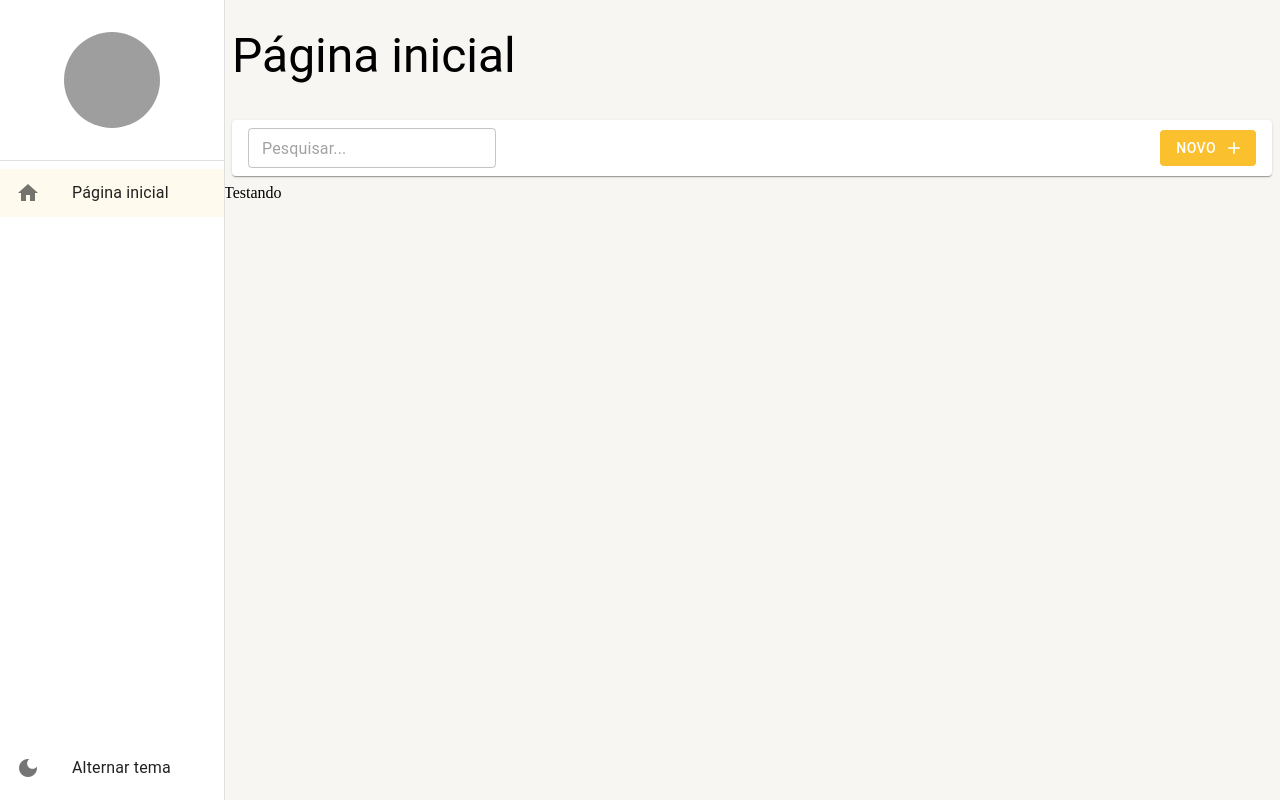
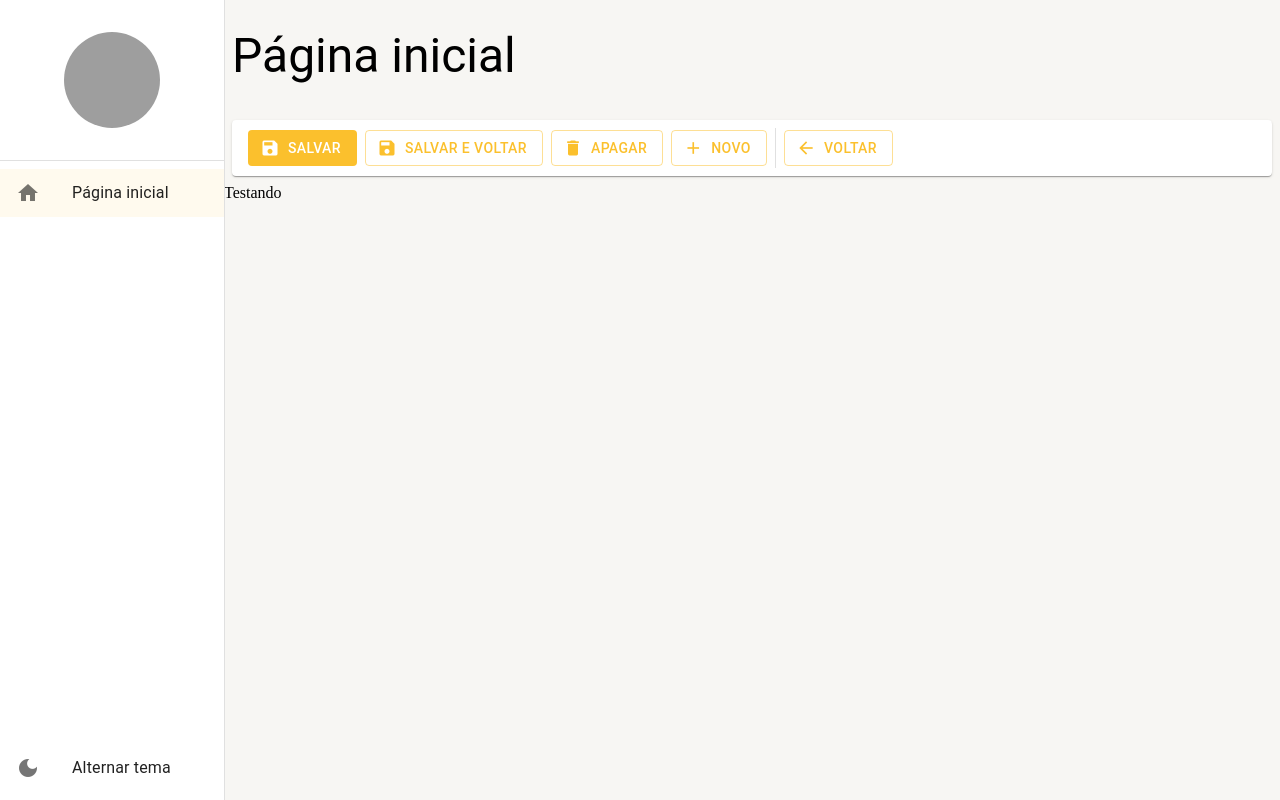
Before and after one commit to alaninfo23/crud-city-and-people, a React (Create React App) app: page /pagina-inicial in a window 1280 px wide. Built offline with nearby package versions, Linux system fonts and the light colour scheme; grey boxes are pictures that could not be loaded.

Commit message:
feat: add atributos nos botões da ferramenta de detalhe

```diff
--- a/src/page/dashboard/DashBord.tsx
+++ b/src/page/dashboard/DashBord.tsx
@@ -1,4 +1,4 @@
-import { FerramentasDaListagem } from '../../shared/components';
+import { FerramentasDeDatalhe } from '../../shared/components';
 import { LayoutBaseDePagina } from '../../shared/layouts';
 
 export const Dashboard = () => {
@@ -6,13 +6,10 @@
     <LayoutBaseDePagina
       titulo="Página inicial"
       barraDeFerramentas={(
-        <FerramentasDaListagem
-          mostrarInputBusca
-          textoBotaoNovo='Novo'
-        />
+        <FerramentasDeDatalhe mostrarBotaoSalvarEFechar/>
       )}
     >
-        Testando
+      Testando
     </LayoutBaseDePagina>
   );
 };
--- a/src/shared/components/ferramentas-da-listagem/FerramentasDaListagem.tsx
+++ b/src/shared/components/ferramentas-da-listagem/FerramentasDaListagem.tsx
@@ -28,7 +28,8 @@
       display="flex"
       alignItems="center"
       height={theme.spacing(5)}
-      component={Paper}>
+      component={Paper}
+    >
 
       {mostrarInputBusca && (
         <TextField
--- /dev/null
+++ b/src/shared/components/ferramentas-de-detalhe/FerramentasDeDatalhe.tsx
@@ -0,0 +1,109 @@
+import { Box, Button, Divider, Icon, Paper, useTheme } from '@mui/material';
+
+interface IFerramentasDeDatalheProps {
+  textoBotaoNovo?: string;
+
+  mostrarBotaoNovo?: boolean;
+  mostrarBotaoVoltar?: boolean;
+  mostrarBotaoApagar?: boolean;
+  mostrarBotaoSalvar?: boolean;
+  mostrarBotaoSalvarEFechar?: boolean;
+
+  aoClicarEmNovo?: () => void;
+  aoClicarEmVoltar?: () => void;
+  aoClicarEmApagar?: () => void;
+  aoClicarEmSalvar?: () => void;
+  aoClicarEmSalvarEFechar?: () => void;
+}
+
+export const FerramentasDeDatalhe: React.FC<IFerramentasDeDatalheProps> = ({
+  textoBotaoNovo = 'Novo',
+
+  mostrarBotaoNovo = true,
+  mostrarBotaoVoltar = true,
+  mostrarBotaoApagar = true,
+  mostrarBotaoSalvar = true,
+  mostrarBotaoSalvarEFechar = false,
+
+  aoClicarEmNovo,
+  aoClicarEmVoltar,
+  aoClicarEmApagar,
+  aoClicarEmSalvar,
+  aoClicarEmSalvarEFechar,
+}) => {
+  const theme = useTheme();
+  return (
+    <Box
+      gap={1}
+      marginX={1}
+      padding={1}
+      paddingX={2}
+      display="flex"
+      alignItems="center"
+      height={theme.spacing(5)}
+      component={Paper}
+    >
+      {mostrarBotaoSalvar && (
+        <Button
+          color="primary"
+          disableElevation
+          variant="contained"
+          onClick={aoClicarEmSalvar}
+          startIcon={<Icon>save</Icon>}
+        >
+            Salvar
+        </Button>
+      )}
+
+      {mostrarBotaoSalvarEFechar && (
+        <Button
+          color="primary"
+          disableElevation
+          variant="outlined"
+          onClick={aoClicarEmSalvarEFechar}
+          startIcon={<Icon>save</Icon>}
+        >
+            Salvar e voltar
+        </Button>
+      )}
+
+      {mostrarBotaoApagar && (
+        <Button
+          color="primary"
+          disableElevation
+          variant="outlined"
+          onClick={aoClicarEmApagar}
+          startIcon={<Icon>delete</Icon>}
+        >
+            Apagar
+        </Button>
+      )}
+
+      {mostrarBotaoNovo && (
+        <Button
+          color="primary"
+          disableElevation
+          variant="outlined"
+          onClick={aoClicarEmNovo}
+          startIcon={<Icon>add</Icon>}
+        >
+          {textoBotaoNovo}
+        </Button>
+      )}
+
+      <Divider variant="middle" orientation="vertical" />
+
+      {mostrarBotaoVoltar && (
+        <Button
+          color="primary"
+          disableElevation
+          variant="outlined"
+          onClick={aoClicarEmVoltar}
+          startIcon={<Icon>arrow_back</Icon>}
+        >
+            Voltar
+        </Button>
+      )}
+    </Box>
+  );
+};
--- a/src/shared/components/index.ts
+++ b/src/shared/components/index.ts
@@ -1,2 +1,3 @@
 export * from './menu-lateral/MenuLateral' ;
 export * from './ferramentas-da-listagem/FerramentasDaListagem';
+export * from './ferramentas-de-detalhe/FerramentasDeDatalhe';
```
